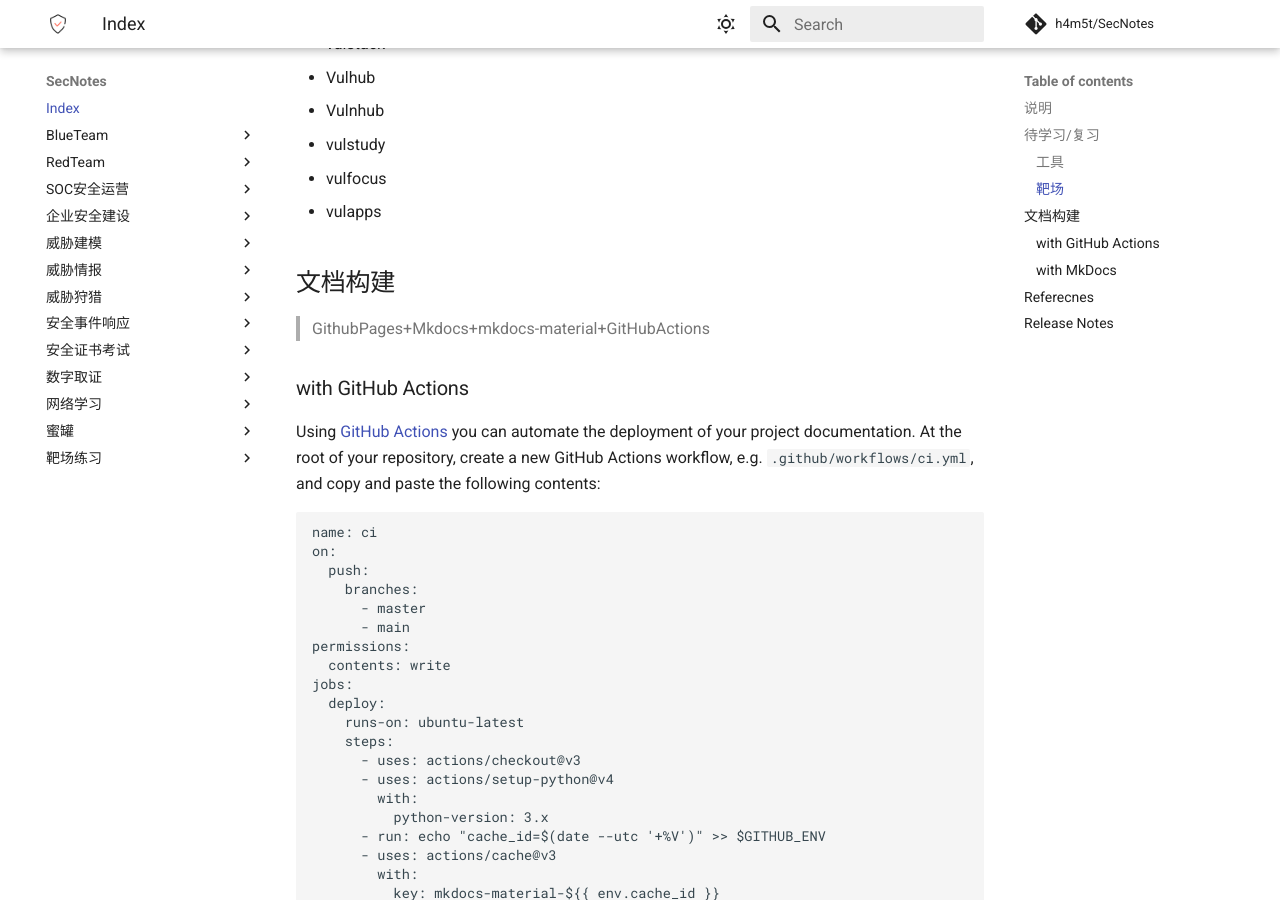
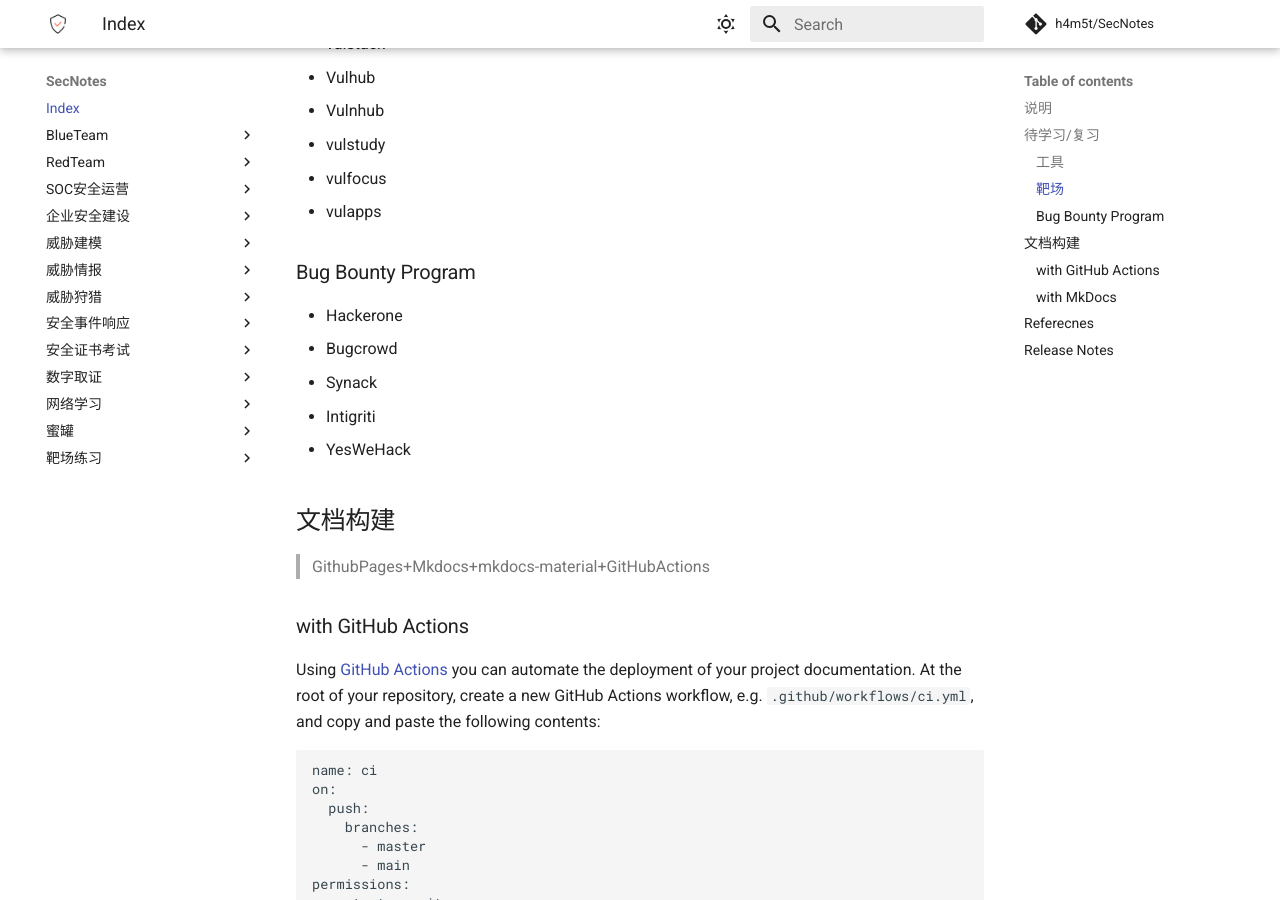
Before and after one commit to h4m5t/SecNotes, an MkDocs documentation site: the page built from docs/index.md, in a window 1280 px wide and 900 px high, scrolled down 1523 px. Built offline with MkDocs 1.6.1 and Material for MkDocs 9.7.7, drawn with Linux system fonts in a browser that asks for light colours; comment, search, counter and statistics services are not loaded.

Commit message:
Update index.md

```diff
--- a/docs/index.md
+++ b/docs/index.md
@@ -49,6 +49,13 @@
 * vulstudy
 * vulfocus
 * vulapps
+
+### Bug Bounty Program
+* Hackerone
+* Bugcrowd
+* Synack
+* Intigriti
+* YesWeHack
 
 ## 文档构建
 
```
